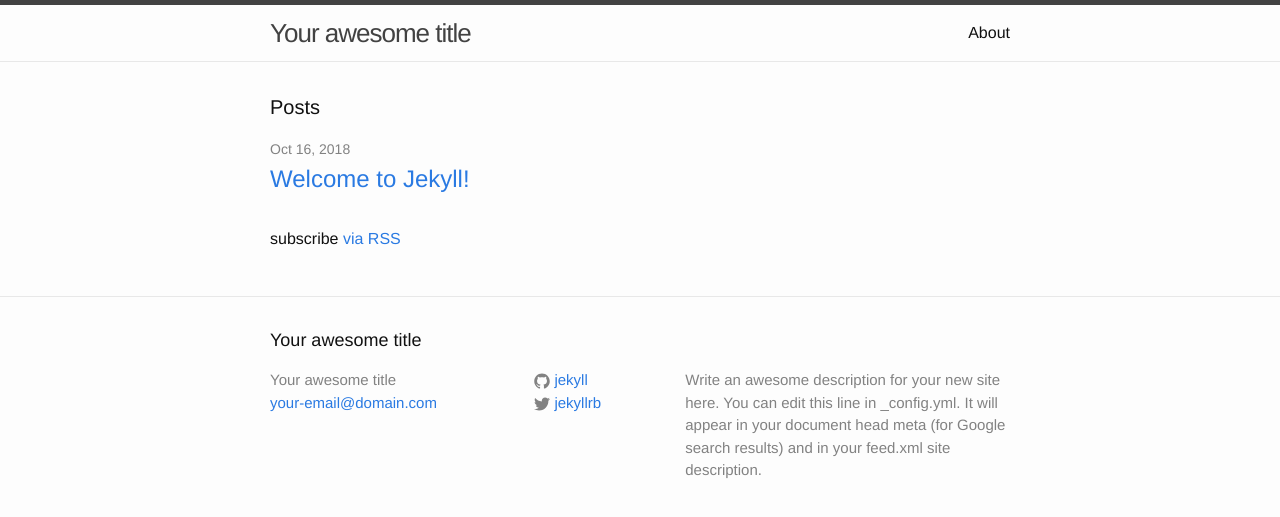
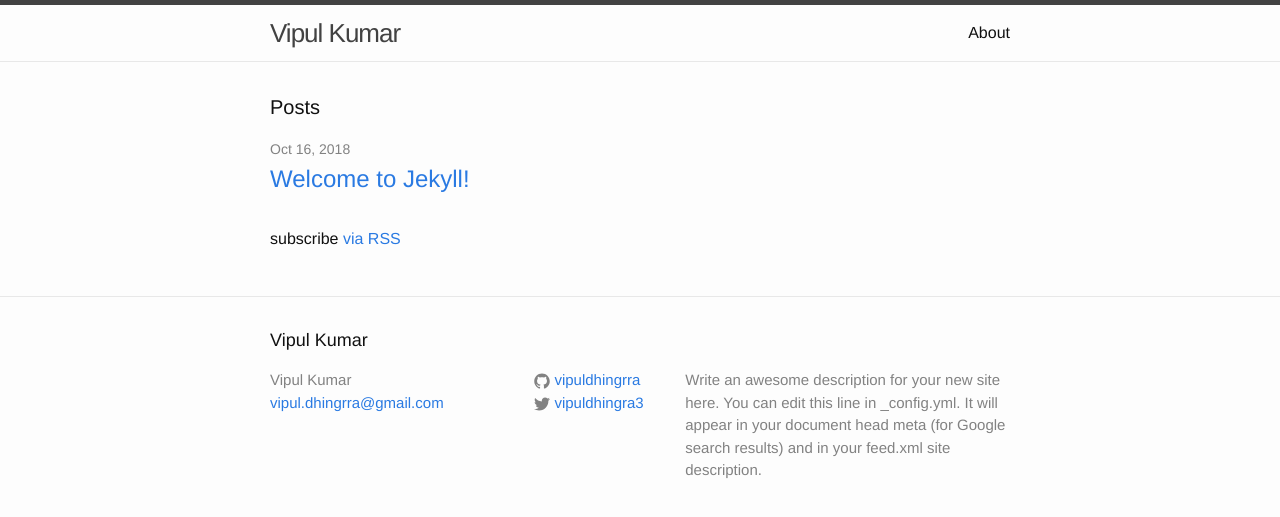
Before and after one commit to vipuldhingrra/vipuldhingrra.github.io, a Jekyll site: the page built from index.html, in a window 1280 px wide. Shown: the top 517 px of the page. Built offline with Jekyll 4.4.1, drawn with Linux system fonts in a browser that asks for light colours.

Commit message:
Update _config.yml

```diff
--- a/_config.yml
+++ b/_config.yml
@@ -6,16 +6,16 @@
 # 'jekyll serve'. If you change this file, please restart the server process.
 
 # Site settings
-title: Your awesome title
-email: your-email@domain.com
+title: Vipul Kumar
+email: vipul.dhingrra@gmail.com
 description: > # this means to ignore newlines until "baseurl:"
   Write an awesome description for your new site here. You can edit this
   line in _config.yml. It will appear in your document head meta (for
   Google search results) and in your feed.xml site description.
 baseurl: "" # the subpath of your site, e.g. /blog
-url: "http://yourdomain.com" # the base hostname & protocol for your site
-twitter_username: jekyllrb
-github_username:  jekyll
-
+url: "http://vipuldhingrra.tech" # the base hostname & protocol for your site
+twitter_username: vipuldhingra3
+github_username:  vipuldhingrra
+instagram_username: vipul_dhingra_
 # Build settings
 markdown: kramdown
```
